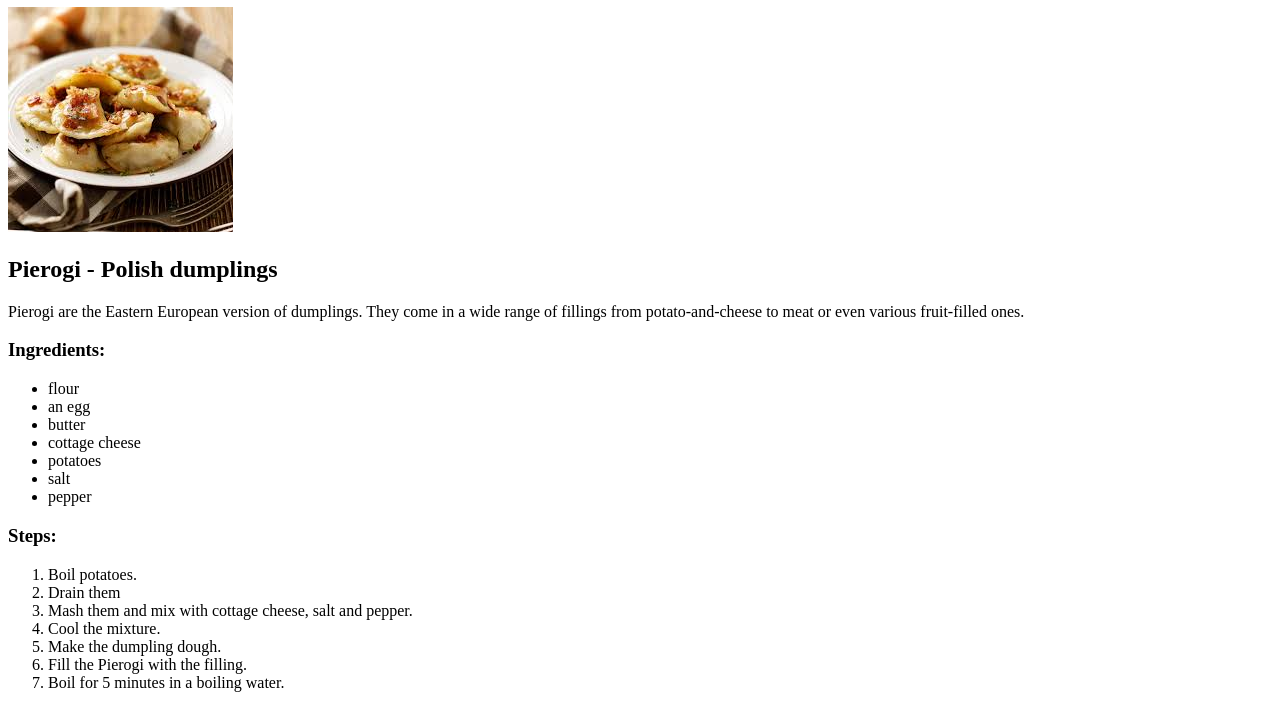
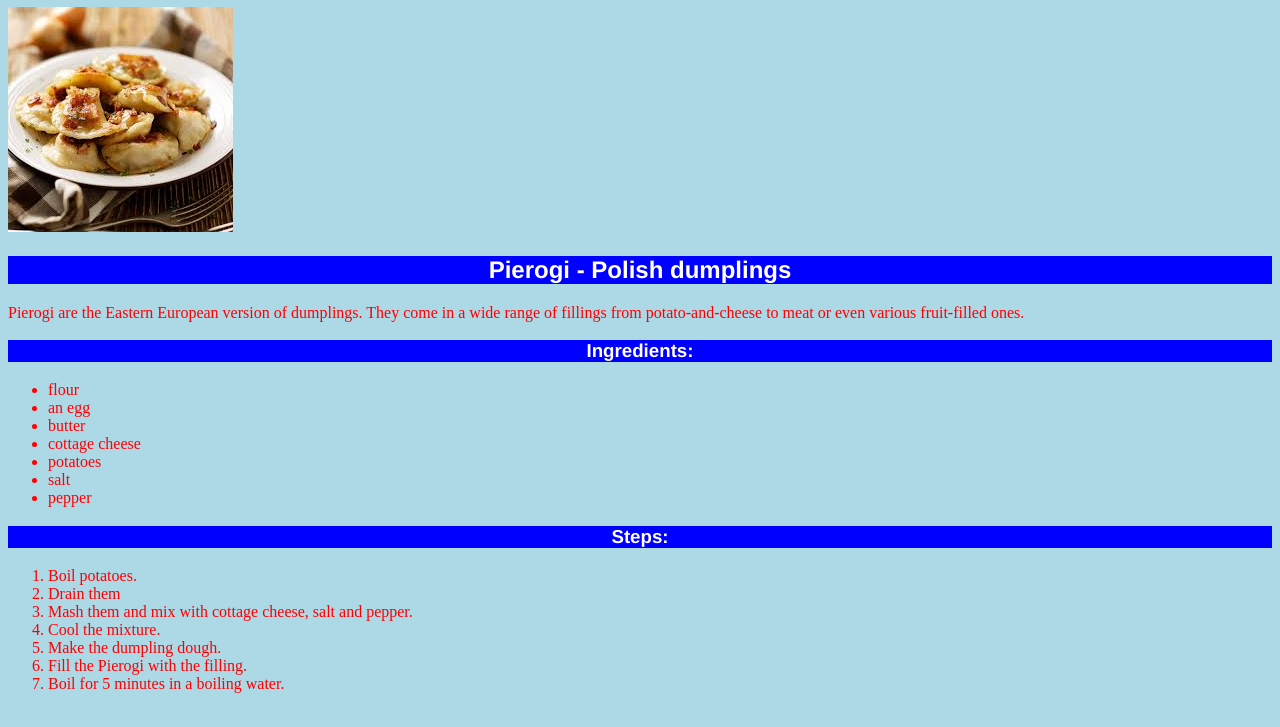
Before and after one commit to matjan00/odin-recipes, a plain HTML site: page recipes/pierogi.html in a window 1280 px wide. Shown: the part 73-800 px from the top of the page. Drawn offline with Linux system fonts and the light colour scheme.

Commit message:
Add CSS to style the page

```diff
--- a/recipes/pierogi.html
+++ b/recipes/pierogi.html
@@ -4,6 +4,7 @@
     <meta charset="UTF-8">
     <meta name="viewport" content="width=device-width, initial-scale=1.0">
     <title>Pierogi</title>
+    <link rel="stylesheet" href="../style.css">
 </head>
 <body>
     <h1>Pierogi</h1>
--- /dev/null
+++ b/style.css
@@ -0,0 +1,11 @@
+* {
+    color: red;
+    background-color: lightblue;
+}
+h1, h2, h3  {
+    font-family: 'Franklin Gothic Medium', 'Arial Narrow', Arial, sans-serif;
+    font-weight: 900;
+    background-color: blue;
+    color: white;
+    text-align: center;
+}
```
Also changed, not shown: index.html (+1 -0 lines), recipes/schabowy.html (+1 -0 lines), recipes/zurek.html (+1 -0 lines).
